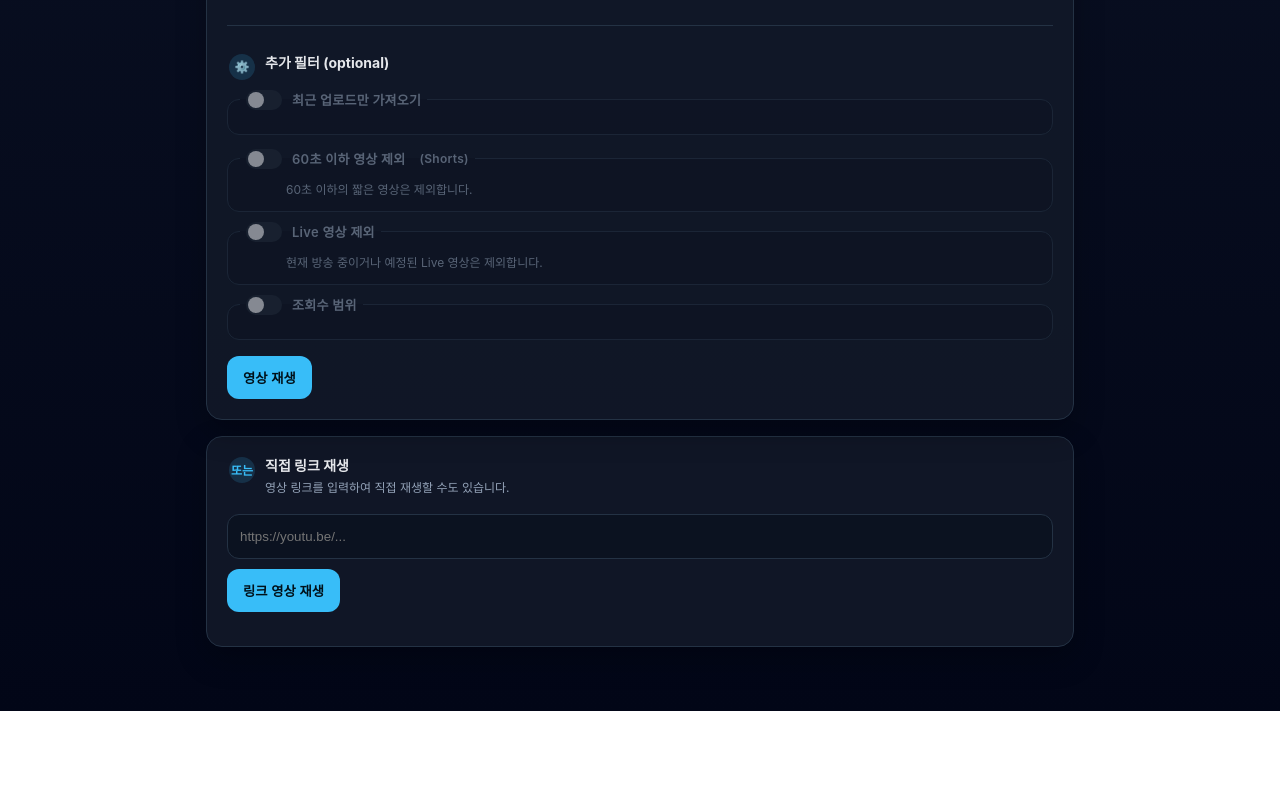
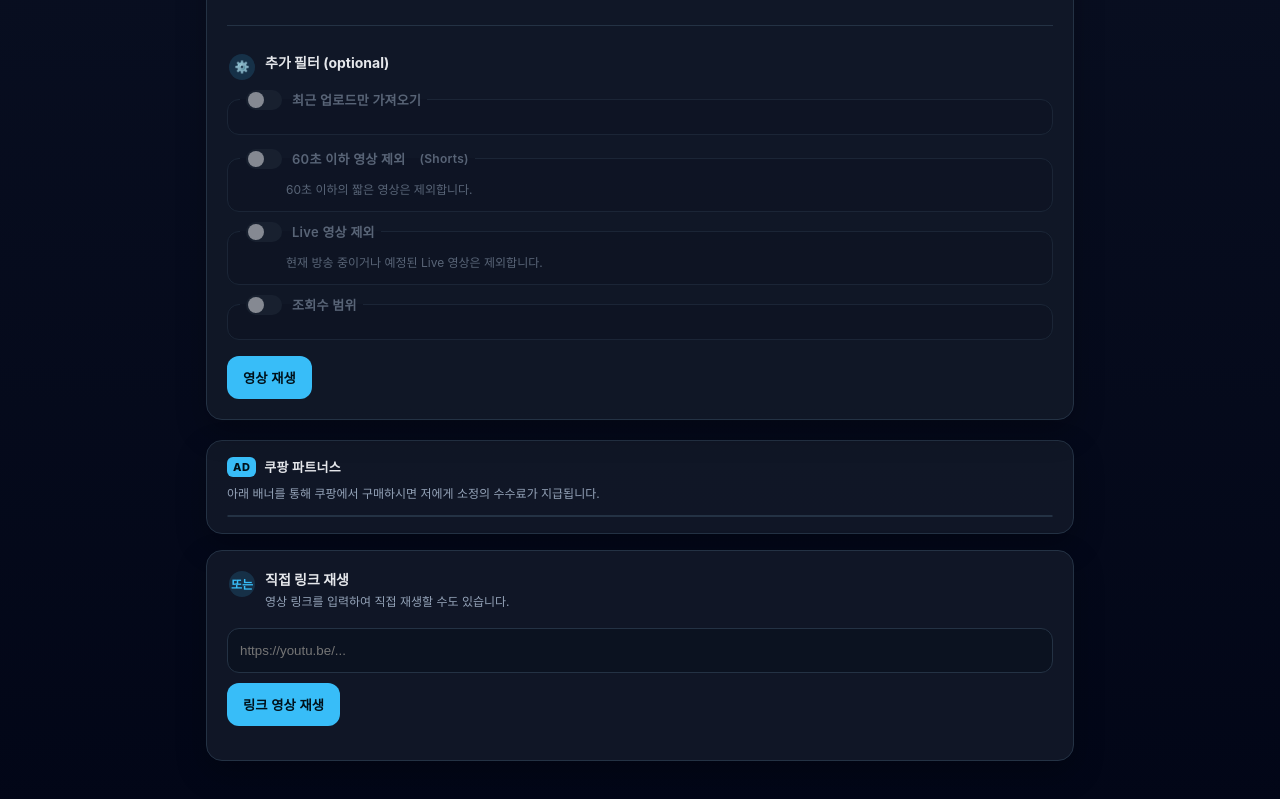
Before and after one commit to 837100/YouTubeRandomPlayer, a plain HTML site: page index.html in a window 1280 px wide. Shown: the part 953-1752 px from the top of the page. Before the commit the page ends 1664 px from the top, so only its background shows below. Drawn offline with Linux system fonts and the light colour scheme; a script that the page names is missing.

Commit message:
광고 배너 섹션 주석 해제

```diff
--- a/index.html
+++ b/index.html
@@ -228,7 +228,7 @@
     </section>
 
     <!-- 쿠팡 파트너스 배너 -->
-    <!-- <section class="ad-section" aria-label="쿠팡 파트너스 배너">
+    <section class="ad-section" aria-label="쿠팡 파트너스 배너">
       <div class="ad-card">
         <div class="ad-card__head">
           <span class="ad-card__badge">AD</span>
@@ -249,7 +249,7 @@
           </script>
         </div>
       </div>
-    </section> -->
+    </section>
 
     <section class="card directPlayCard">
       <div class="directPlay">
```
